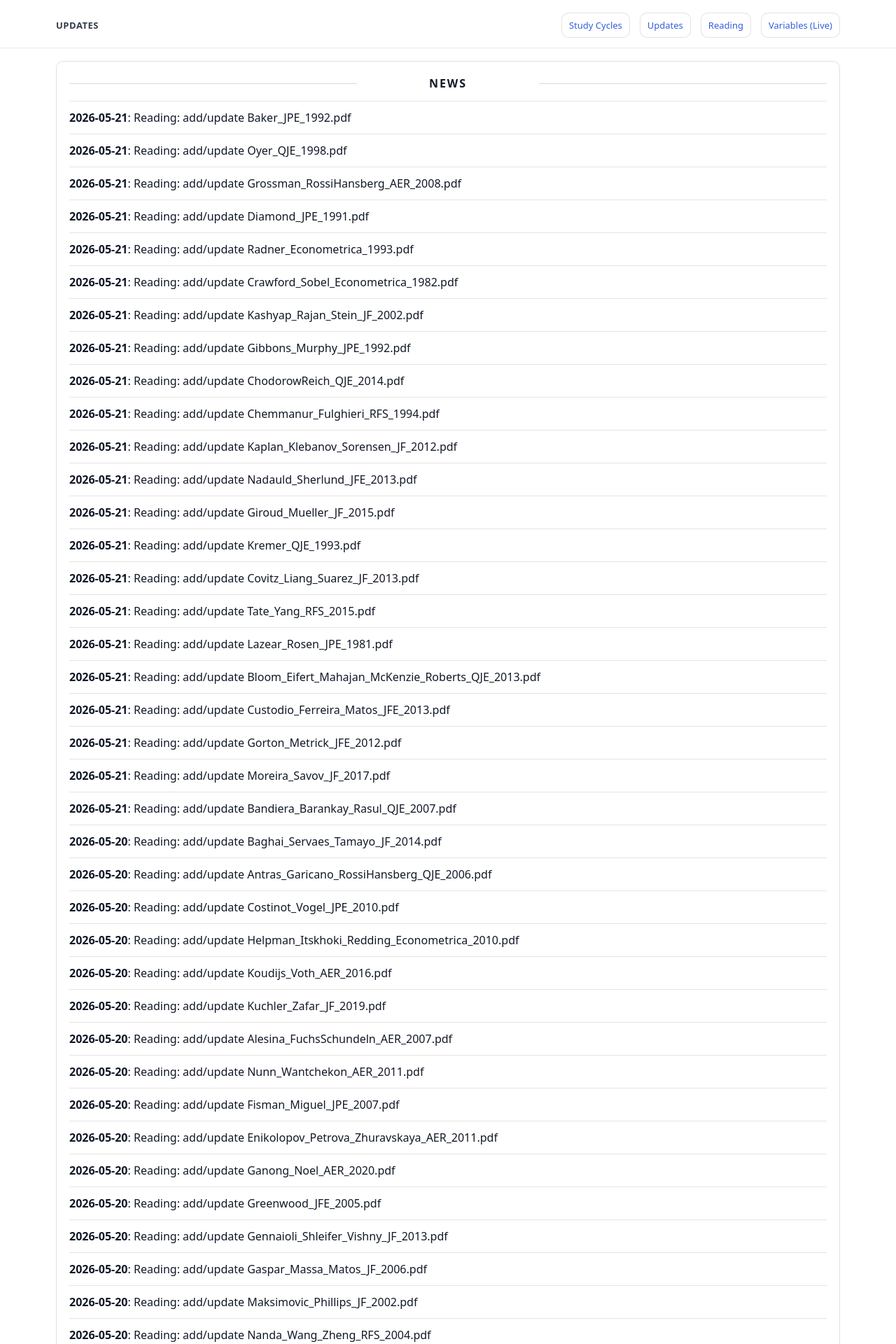
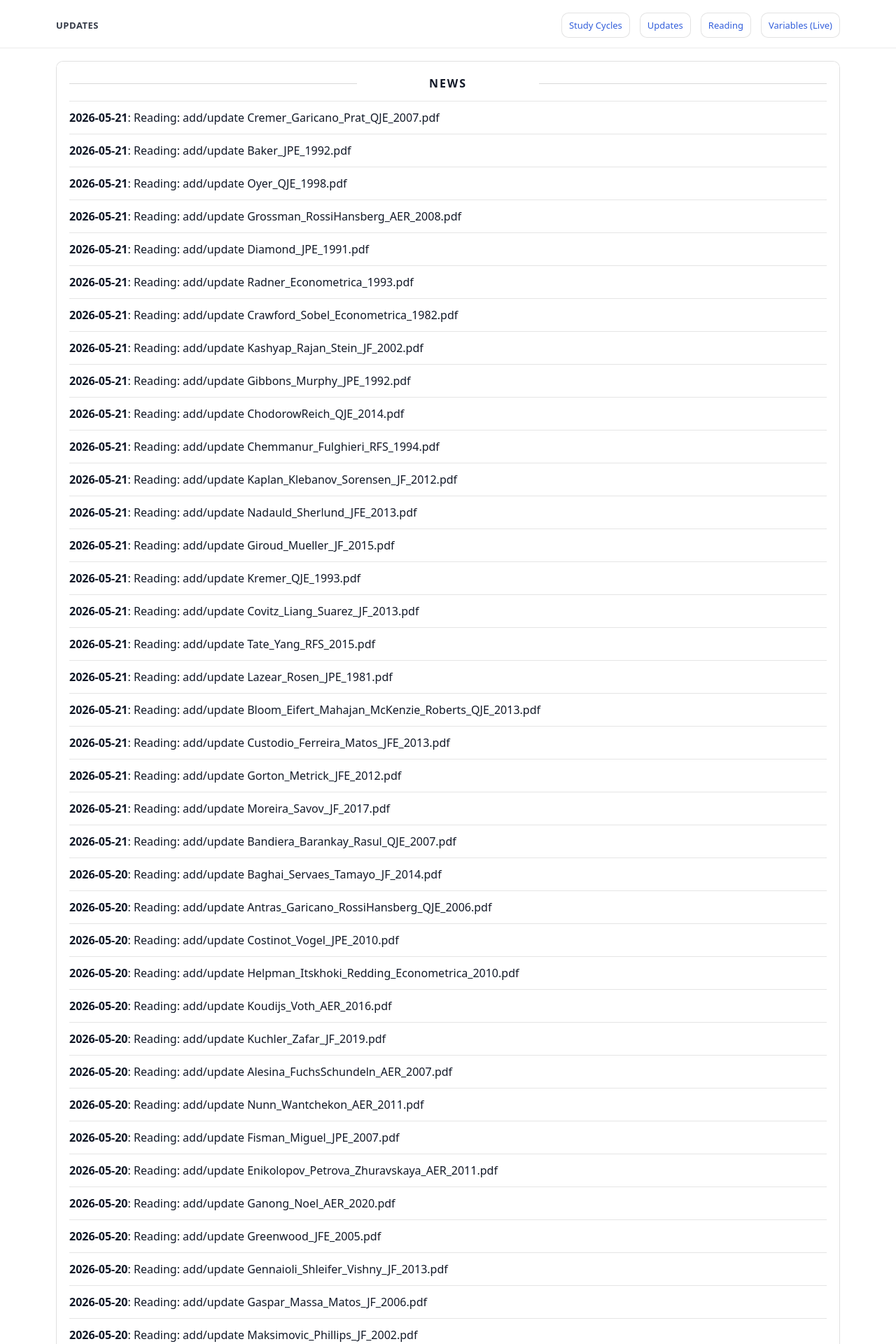
Before and after one commit to yaxinzn/study-archive, a Jekyll site: the page built from updates/index.md, in a window 1280 px wide. Shown: the top 1920 px of the page at 70% size. Built offline with Jekyll 4.4.1, drawn with Linux system fonts in a browser that asks for light colours; some of the changed text lies outside the part shown.

Commit message:
chore: update NEWS feed

```diff
--- a/_data/news.yml
+++ b/_data/news.yml
@@ -1,4 +1,7 @@
 # Auto-generated update history (sorted newest -> oldest). Do not edit manually.
+- ts: "1779360108"
+  date: "2026-05-21"
+  title: "Reading: add/update Cremer_Garicano_Prat_QJE_2007.pdf"
 - ts: "1779356929"
   date: "2026-05-21"
   title: "Reading: add/update Baker_JPE_1992.pdf"
```
